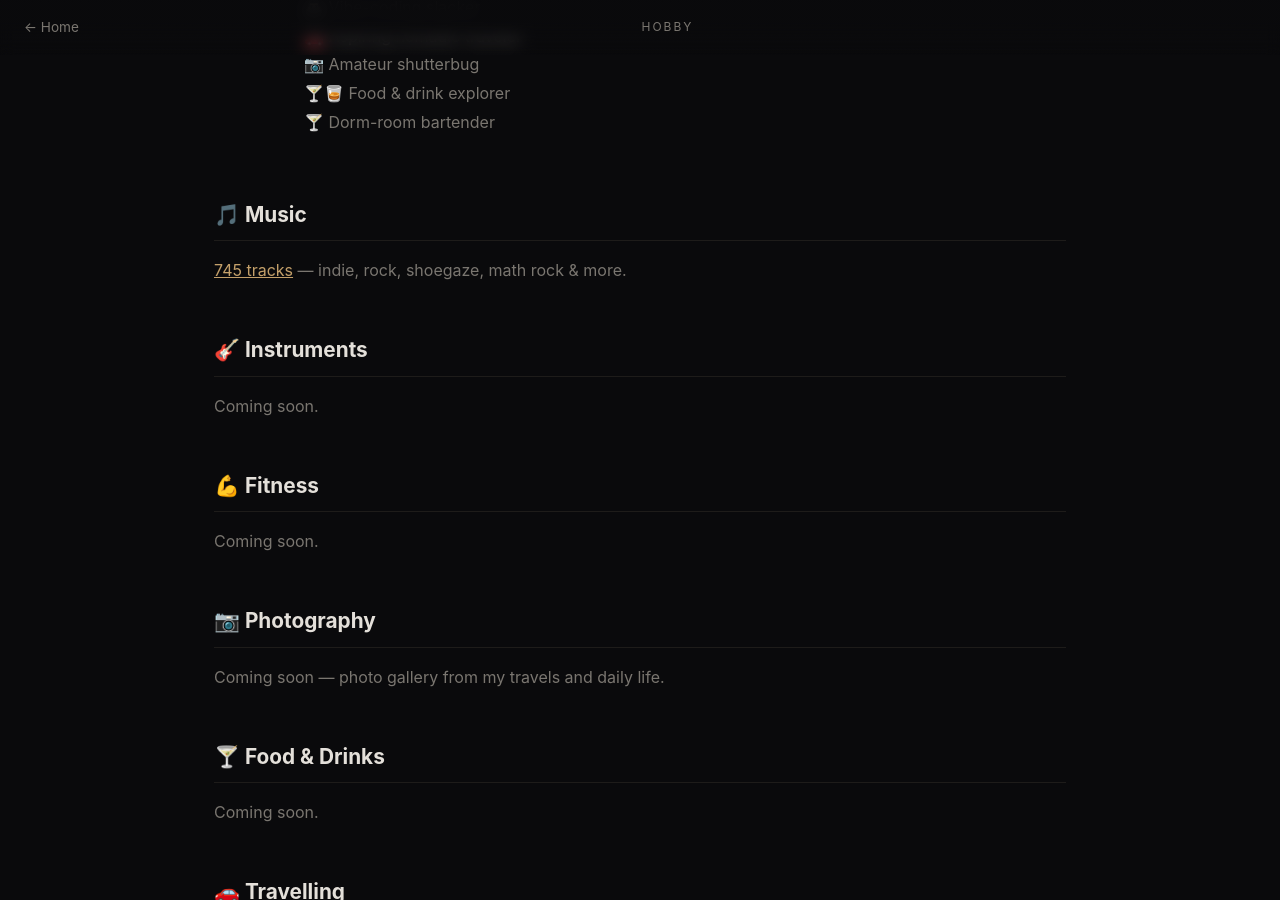
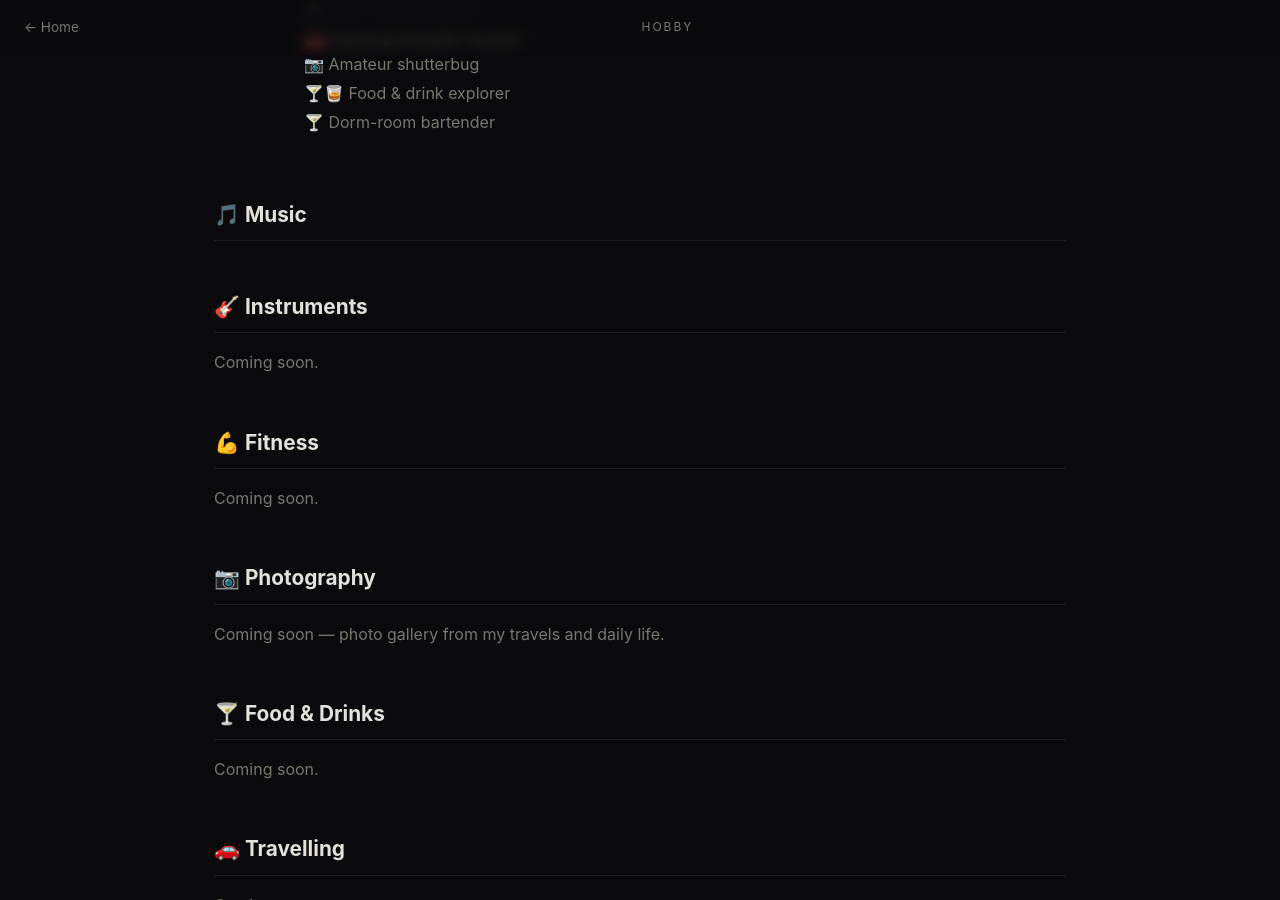
Before and after one commit to edzee3000/edzee3000.github.io, a Jekyll site: the page built from _pages/hobby.html, in a window 1280 px wide and 900 px high, scrolled down 300 px. Built offline with Jekyll 4.4.1, drawn with Linux system fonts in a browser that asks for light colours.

Commit message:
🎵 Music 标题直接跳转 /music/
Co-Authored-By: Claude <noreply@anthropic.com>

```diff
--- a/_pages/hobby.html
+++ b/_pages/hobby.html
@@ -67,7 +67,6 @@ body {
 <div class="content">
   <div class="section">
     <h2>🎵 <a href="/music/" style="color:inherit;text-decoration:none;">Music</a></h2>
-    <p><a href="/music/" style="color:var(--accent);">745 tracks</a> — indie, rock, shoegaze, math rock &amp; more.</p>
   </div>
   <div class="section">
     <h2>🎸 Instruments</h2>
```
